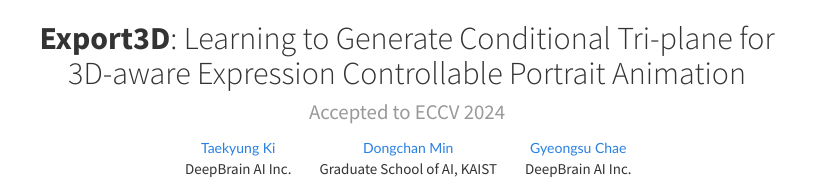
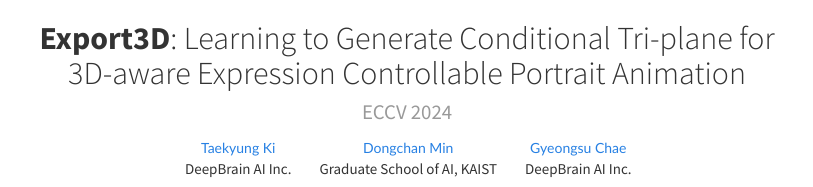
Before and after one commit to export3d/export3d.github.io, a plain HTML site: page index.html in a window 1280 px wide. Shown: the top 187 px of the page, without its empty margins (233-1046 px from the left). Drawn offline with nearby package versions, Linux system fonts and the light colour scheme; some packages are replaced by stand-ins of ours; a script that the page names is missing.

Commit message:
Update index.html

```diff
--- a/index.html
+++ b/index.html
@@ -55,7 +55,7 @@
             <h2 class="col-md-12 text-center">
                 <b>Export3D</b>:
                 Learning to Generate Conditional Tri-plane for</br> 3D-aware Expression Controllable Portrait Animation</br>
-                <b> <small>Accepted to ECCV 2024</small> </b>
+                <b> <small>ECCV 2024</small> </b>
             </h2>
 
         </div>
```
